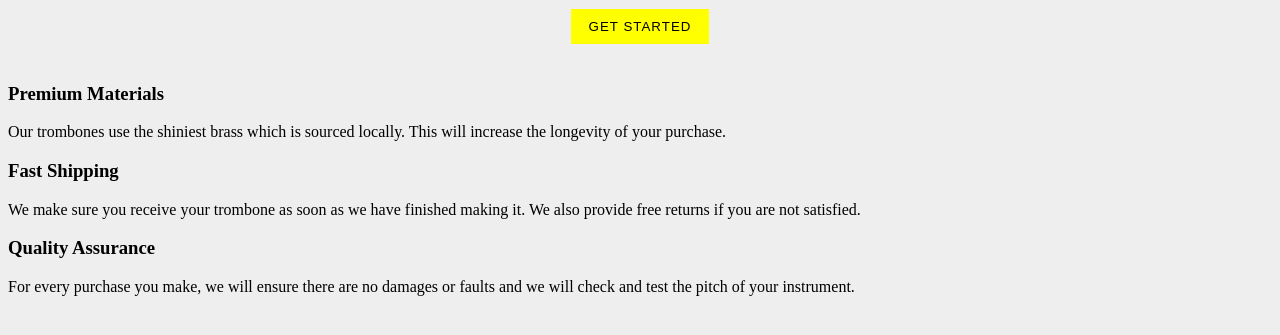
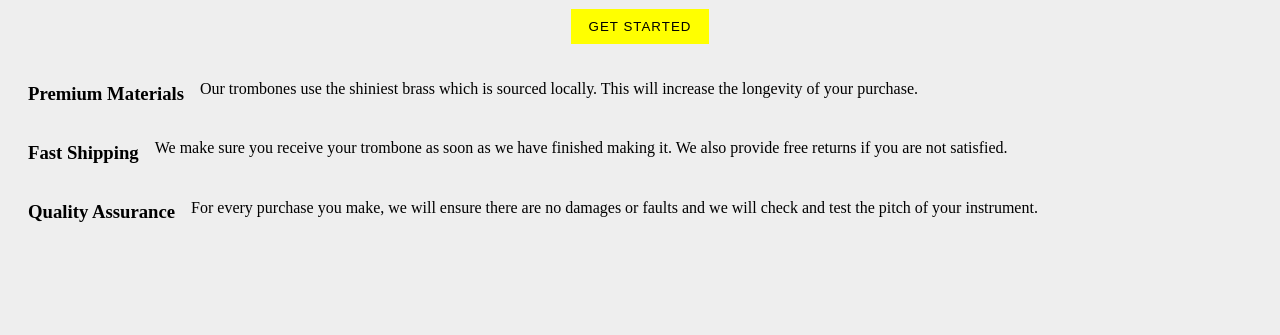
Before and after one commit to John-Kibirige/Chandan-John-Microverse-Project, a plain HTML site: page index.html in a window 1280 px wide. Shown: the part 421-756 px from the top of the page. Drawn offline with Linux system fonts and the light colour scheme.

Commit message:
changes in Css

```diff
--- a/css/style.css
+++ b/css/style.css
@@ -64,6 +64,10 @@ a {
 }
 
 .actual-components {
+   display: flex;
+   flex-direction: row;
+   margin-left: 20px;
+
    /* use display property and change it to flex  */
 }
 
@@ -73,4 +77,5 @@ a {
 
 .actual-components p {
    /* add margin left or right  */
+   margin-left: 16px;
 }
```
